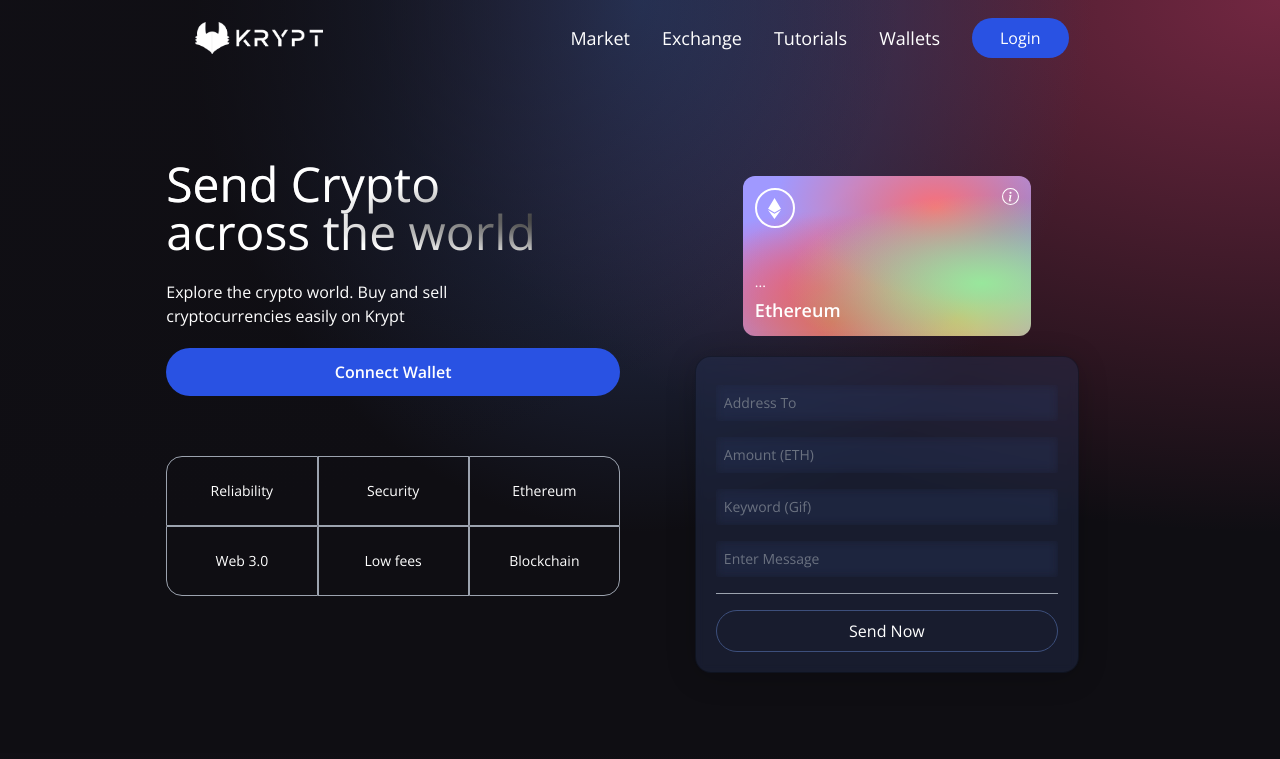
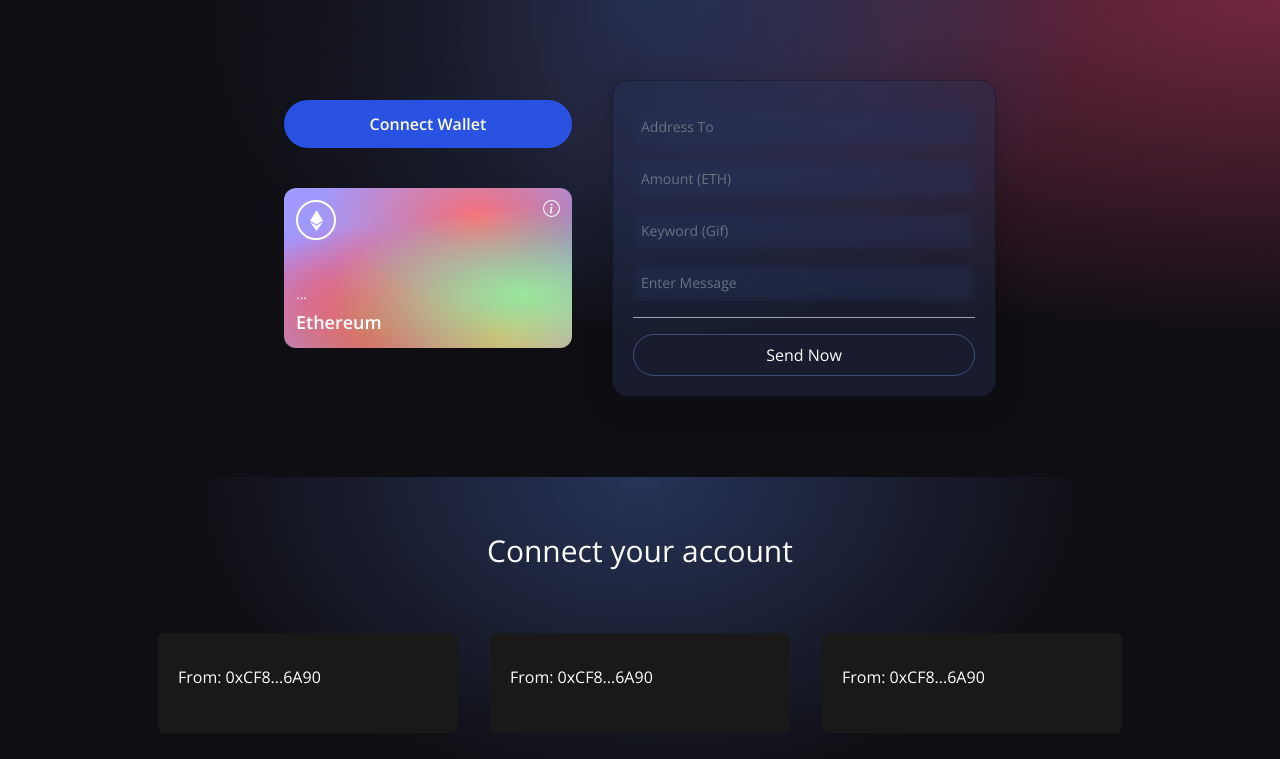
Before and after one commit to hoaflee/krycain, a React (Vite) app in the folder client/: page / in a window 1280 px wide. Shown: the top 759 px of the page. Built offline with nearby package versions, Linux system fonts and the light colour scheme.

Commit message:
fix layour

```diff
--- a/client/src/App.jsx
+++ b/client/src/App.jsx
@@ -4,11 +4,11 @@ const App = () => {
   return (
     <div className="min-h-screen">
       <div className="gradient-bg-welcome">
-        <Navbar />
+        {/* <Navbar /> */}
         <Welcome />
       </div>
 
-      <Services />
+      {/* <Services /> */}
       <Transactions />
       <Footer />
     </div>
--- a/client/src/components/Transactions.jsx
+++ b/client/src/components/Transactions.jsx
@@ -1,4 +1,5 @@
 import React, { useContext, useState } from "react";
+import { RiH1 } from "react-icons/ri";
 import { TransactionContext } from "../context/TransactionContext";
 import dummyData from "../utils/dummyData";
 import { shortenAddress } from "../utils/shortenAddress";
@@ -12,7 +13,31 @@ const TransactionCard = ({
   amount,
   url,
 }) => {
-  return "transaction";
+  return (
+    <div
+      className="bg-[#181918] m-4 flex flex-1
+    2xl:min-w-[450px]
+    2xl:max-w-[500px]
+    sm:min-w-[270px]
+    sm:max-w-[300px]
+    flex-col p-3 rounded-md hover:shadow-2xl
+    "
+    >
+      <div className="flex flex-col items-center w-full mt-3">
+        <div className="flex  justify-start w-full mb-6 p-2">
+          <a
+            href={`https://ropsten.etherscan.io/address/${addressFrom}`}
+            target="_blank"
+            rel="noopener noreferrer"
+          >
+            <p className="text-white text-base">
+              From: {shortenAddress(addressFrom)}
+            </p>
+          </a>
+        </div>
+      </div>
+    </div>
+  );
 };
 
 const Transactions = () => {
@@ -23,20 +48,18 @@ const Transactions = () => {
       <div className="flex flex-col md:p-12 py-12 px-4">
         {currentAccount ? (
           <h3 className="text-white text-3xl text-center my-2">
-            {" "}
             Lastest Transactions
           </h3>
         ) : (
           <h3 className="text-white text-3xl text-center my-2">
-            {" "}
             Connect your account
           </h3>
         )}
 
         <div className="flex flex-wrap justify-center items-center mt-10">
-          {dummyData.reverse().map((transaction, i) => {
-            <TransactionCard key={i} {...transaction} />;
-          })}
+          {dummyData.reverse().map((transaction, i) => (
+            <TransactionCard key={i} {...transaction} />
+          ))}
         </div>
       </div>
     </div>
--- a/client/src/components/Welcome.jsx
+++ b/client/src/components/Welcome.jsx
@@ -43,14 +43,14 @@ const Welcome = () => {
     <div className="flex w-full justify-center items-center">
       <div className="flex mf:flex-row flex-col items-start justify-between md:p-20 py-12 px-4 ">
         <div className="flex flex-1 justify-start flex-col mf:mr-10">
-          <h1 className="text-3xl sm:text-5xl text-white text-gradient py-1">
+          {/* <h1 className="text-3xl sm:text-5xl text-white text-gradient py-1">
             Send Crypto <br /> across the world
           </h1>
 
           <p className="text-left mt-5 text-white font-light md:w-9/12 w-11/12 text-base">
             Explore the crypto world. Buy and sell cryptocurrencies easily on
             Krypt
-          </p>
+          </p> */}
 
           {!currentAccount && (
             <button
@@ -64,17 +64,6 @@ const Welcome = () => {
             </button>
           )}
 
-          <div className="grid sm:grid-cols-3 grid-cols-2 w-full mt-10">
-            <div className={`rounded-tl-2xl ${commonStyles}`}>Reliability</div>
-            <div className={commonStyles}>Security</div>
-            <div className={`rounded-tr-2xl ${commonStyles}`}>Ethereum</div>
-            <div className={`rounded-bl-2xl ${commonStyles}`}>Web 3.0</div>
-            <div className={commonStyles}>Low fees</div>
-            <div className={`rounded-br-2xl ${commonStyles}`}>Blockchain</div>
-          </div>
-        </div>
-
-        <div className="flex flex-col flex-1 items-center justify-start w-full mf:mt-0 mt-10">
           <div className="p-3 justify-end items-start flex-col rounded-xl h-40 sm:w-72 w-full my-5 eth-card white-glassmorpism">
             <div className="flex justify-between flex-col w-full h-full">
               <div className="flex justify-between items-start">
@@ -94,6 +83,37 @@ const Welcome = () => {
               </div>
             </div>
           </div>
+
+          {/* <div className="grid sm:grid-cols-3 grid-cols-2 w-full mt-10">
+            <div className={`rounded-tl-2xl ${commonStyles}`}>Reliability</div>
+            <div className={commonStyles}>Security</div>
+            <div className={`rounded-tr-2xl ${commonStyles}`}>Ethereum</div>
+            <div className={`rounded-bl-2xl ${commonStyles}`}>Web 3.0</div>
+            <div className={commonStyles}>Low fees</div>
+            <div className={`rounded-br-2xl ${commonStyles}`}>Blockchain</div>
+          </div> */}
+        </div>
+
+        <div className="flex flex-col flex-1 items-center justify-start w-full mf:mt-0 mt-10">
+          {/* <div className="p-3 justify-end items-start flex-col rounded-xl h-40 sm:w-72 w-full my-5 eth-card white-glassmorpism">
+            <div className="flex justify-between flex-col w-full h-full">
+              <div className="flex justify-between items-start">
+                <div className="w-10 h-10 rounded-full border-2 border-white flex justify-center items-center">
+                  <SiEthereum fontSize={21} color="#fff" />
+                </div>
+                <BsInfoCircle fontSize={17} color="#fff" />
+              </div>
+
+              <div>
+                <p className="text-white font-light text-sm">
+                  {shortenAddress(currentAccount)}
+                </p>
+                <p className="text-white font-semibold text-lg mt-1">
+                  Ethereum
+                </p>
+              </div>
+            </div>
+          </div> */}
 
           <div className="p-5 sm:w-96 w-full flex flex-col justify-start items-center blue-glassmorphism">
             <Input
```
